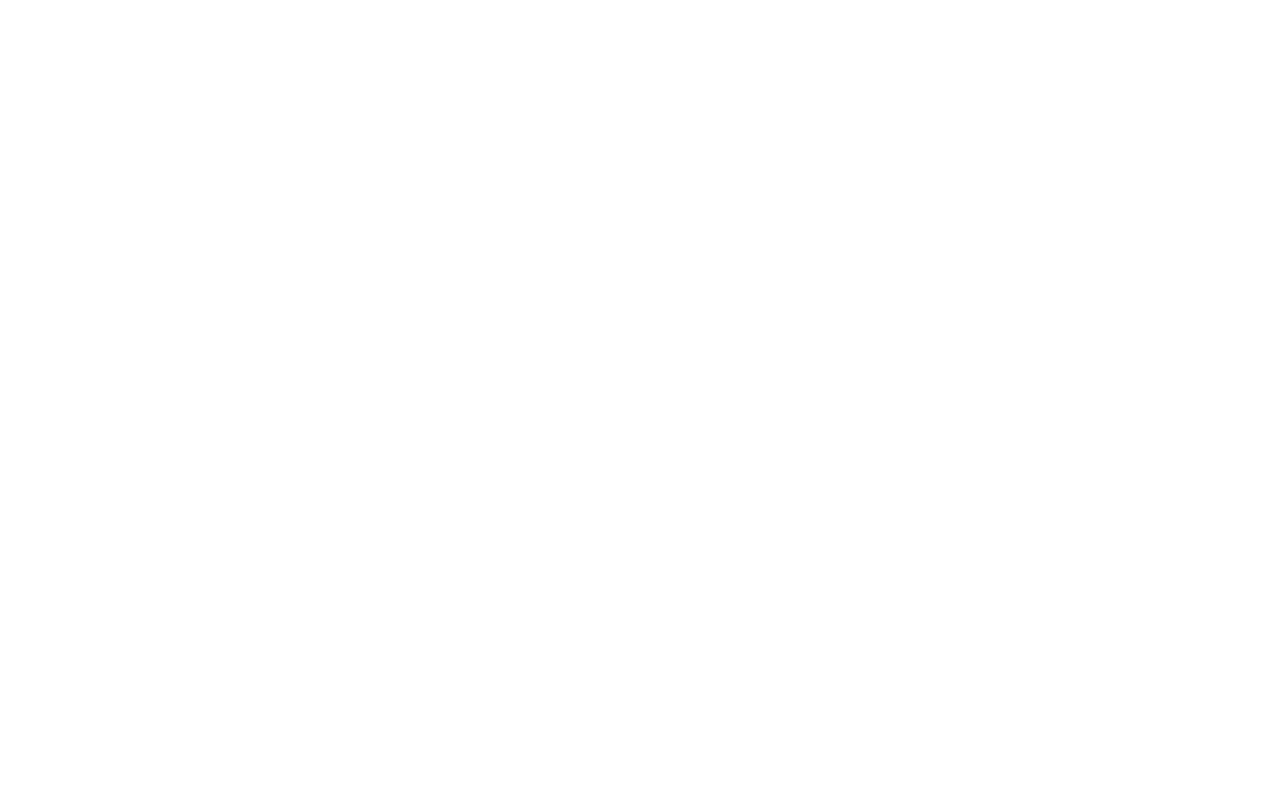
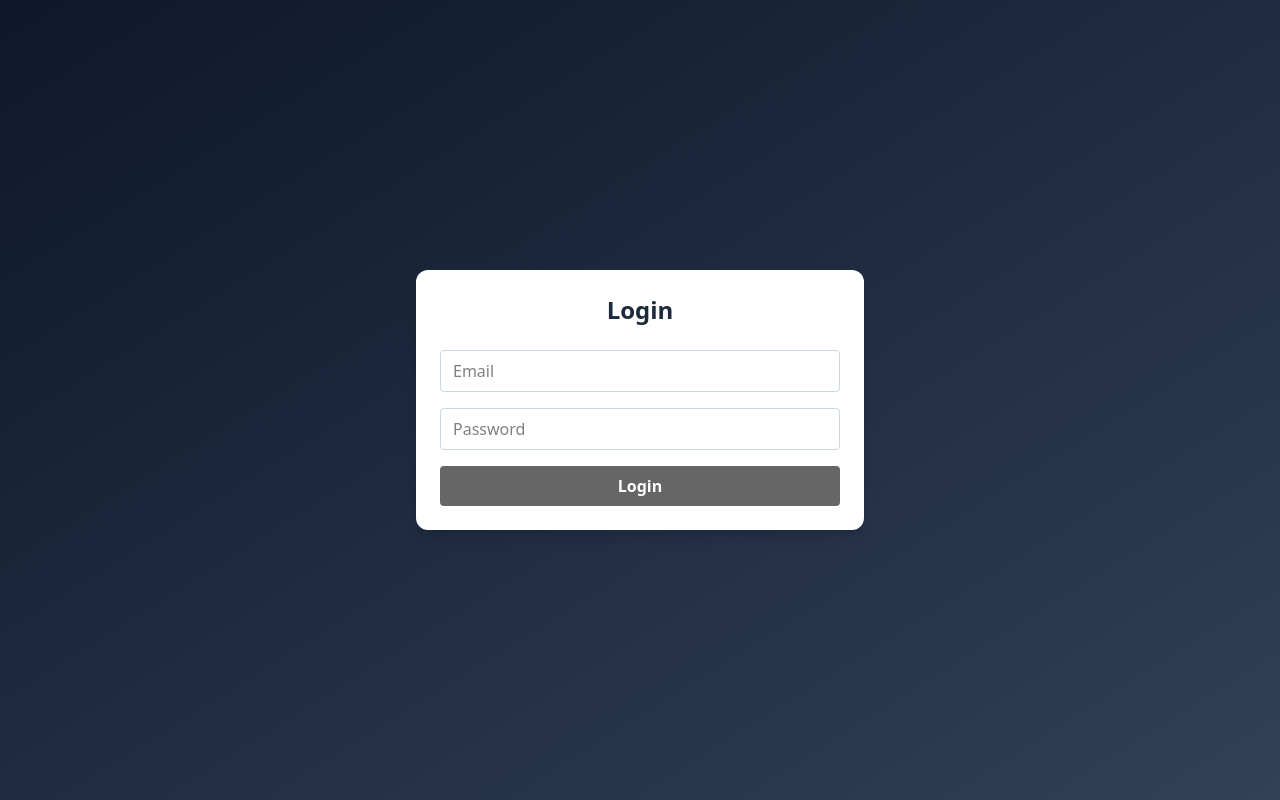
Before and after one commit to ferdianrickyagustine/test-attendance-frontend, a React (Vite) app in the folder client/: page /login in a window 1280 px wide. Before the commit this address had no page. Built offline with nearby package versions, Linux system fonts and the light colour scheme.

Commit message:
feat: add baselayout, simple homepage, loginpage, and toastify

```diff
--- a/client/package.json
+++ b/client/package.json
@@ -11,9 +11,11 @@
   },
   "dependencies": {
     "@tailwindcss/vite": "^4.1.11",
+    "axios": "^1.11.0",
     "react": "^19.1.0",
     "react-dom": "^19.1.0",
     "react-router": "^7.7.1",
+    "react-toastify": "^11.0.5",
     "tailwindcss": "^4.1.11"
   },
   "devDependencies": {
--- a/client/src/App.jsx
+++ b/client/src/App.jsx
@@ -1,13 +1,40 @@
 import { BrowserRouter, Routes, Route } from "react-router"
-import RegisterPage from "./views/RegisterPage"
+import LoginPage from "./views/LoginPage"
+import BaseLayout from "./views/BaseLayout"
+import HomePage from "./views/HomePage"
+import { Bounce, ToastContainer } from "react-toastify"
 
 export default function App() {
 
   return (
-    <BrowserRouter>
-      <Routes>
-        <Route path="/" element={<RegisterPage />} />
-      </Routes>
-    </BrowserRouter>
+    <>
+      <BrowserRouter>
+        <Routes>
+          <Route path="/login" element={<LoginPage />} />
+          <Route element={<BaseLayout />}>
+            <Route path="/" element={<HomePage />} />
+            {/* <Route path="/profile" element={<ProfilePage />} />
+        <Route path="/update-profile" element={<UpdateProfilePage />} />
+        <Route path="/update-password" element={<UpdatePasswordPage />} />
+        <Route path="/attendance" element={<AttendancePage />} />
+        <Route path="/attendance/summary" element={<AttendanceSummaryPage />} /> */}
+
+          </Route>
+        </Routes>
+      </BrowserRouter>
+      <ToastContainer
+        position="bottom-right"
+        autoClose={5000}
+        hideProgressBar={false}
+        newestOnTop={false}
+        closeOnClick={false}
+        rtl={false}
+        pauseOnFocusLoss
+        draggable
+        pauseOnHover={false}
+        theme="colored"
+        transition={Bounce}
+      />
+    </>
   )
 }
--- /dev/null
+++ b/client/src/components/Navbar.jsx
@@ -0,0 +1,8 @@
+export default function Navbar() {
+
+    return (
+        <nav className="fixed top-0 w-full bg-red-500/80 text-white p-4 flex justify-center">
+            Navbar
+        </nav>
+    );
+}
--- /dev/null
+++ b/client/src/views/BaseLayout.jsx
@@ -0,0 +1,22 @@
+import { Outlet, useNavigate } from "react-router";
+import Navbar from "../components/Navbar";
+import { useEffect } from "react";
+import { toast } from "react-toastify";
+
+export default function BaseLayout() {
+    const navigate = useNavigate()
+
+    useEffect(() => {
+        if (!localStorage.token) {
+            navigate("/login");
+            toast.error("Please login first");
+        }
+    }, [navigate])
+
+    return (
+        <>
+            <Navbar />
+            <Outlet />
+        </>
+    )
+}
--- /dev/null
+++ b/client/src/views/HomePage.jsx
@@ -0,0 +1,15 @@
+export default function HomePage() {
+  return (
+    <div className="min-h-screen flex flex-col items-center justify-center bg-gray-100 px-4">
+      <div className="w-full max-w-md bg-white rounded-lg shadow p-6 flex flex-col items-center gap-4">
+        <h1 className="text-2xl font-bold text-gray-800 mb-2">Absensi WFH Karyawan</h1>
+        <p className="text-gray-600 text-center">Selamat datang di aplikasi absensi. Silakan pilih menu di atas untuk mulai absen atau melihat data Anda.</p>
+        <div className="flex gap-3 mt-4 w-full">
+          <a href="/attendance" className="flex-1 bg-blue-600 text-white rounded py-2 text-center hover:bg-blue-700 transition">Absen</a>
+          <a href="/attendance/summary" className="flex-1 bg-gray-200 text-gray-800 rounded py-2 text-center hover:bg-gray-300 transition">Summary</a>
+        </div>
+        <a href="/profile" className="mt-2 text-blue-600 hover:underline text-sm">Lihat Profil</a>
+      </div>
+    </div>
+  )
+}
--- /dev/null
+++ b/client/src/views/LoginPage.jsx
@@ -0,0 +1,64 @@
+import { useEffect, useState } from "react";
+import axios from "axios";
+import { toast } from "react-toastify";
+import { useNavigate } from "react-router";
+
+export default function LoginPage() {
+    const [email, setEmail] = useState("");
+    const [password, setPassword] = useState("");
+    const navigate = useNavigate()
+
+    useEffect(() => {
+        if (localStorage.token) {
+            toast.info("You are already logged in");
+            navigate("/");
+        }
+    }, [navigate])
+
+    async function handleSubmit(e) {
+        e.preventDefault();
+        try {
+            const { data } = await axios.post("http://localhost:3000/auth/login", { email, password });
+            localStorage.setItem("token", data.token)
+            navigate("/");
+            toast.success("Login successful");
+        } catch (error) {
+            console.log(error.response?.data || error.message);
+            toast.error("Email atau password salah")
+        }
+    };
+
+    return (
+        <div className="min-h-screen flex items-center justify-center bg-gradient-to-br from-slate-900 to-slate-700 p-4">
+            <form
+                onSubmit={handleSubmit}
+                className="w-full max-w-md bg-white rounded-xl shadow-lg p-6 flex flex-col gap-4"
+            >
+                <h2 className="text-2xl font-bold text-center text-slate-800 mb-2">Login</h2>
+                <input
+                    type="email"
+                    className="input input-bordered w-full px-3 py-2 rounded border border-slate-300 focus:outline-none focus:ring-2 focus:ring-black/80"
+                    placeholder="Email"
+                    value={email}
+                    onChange={(e) => setEmail(e.target.value)}
+                    required
+                />
+                <input
+                    type="password"
+                    className="input input-bordered w-full px-3 py-2 rounded border border-slate-300 focus:outline-none focus:ring-2 focus:ring-black/80"
+                    placeholder="Password"
+                    value={password}
+                    onChange={(e) => setPassword(e.target.value)}
+                    required
+                />
+
+                <button
+                    type="submit"
+                    className="w-full bg-black/60 hover:bg-black text-white font-semibold py-2 rounded transition"
+                >
+                    Login
+                </button>
+            </form>
+        </div>
+    );
+}
--- a/client/src/views/RegisterPage.jsx
+++ b/client/src/views/RegisterPage.jsx
@@ -1,8 +1,10 @@
 export default function RegisterPage() {
 
     return (
-        <div className="bg-red-500 text-white p-4">
-            RegisterPage
-        </div>
+        <>
+            <div className="h-screen flex justify-center items-center bg-black text-white p-4">
+                RegisterPage
+            </div>
+        </>
     );
 }
```
Also changed, not shown: 2 other files (tests, documents, lock files or other folders).
